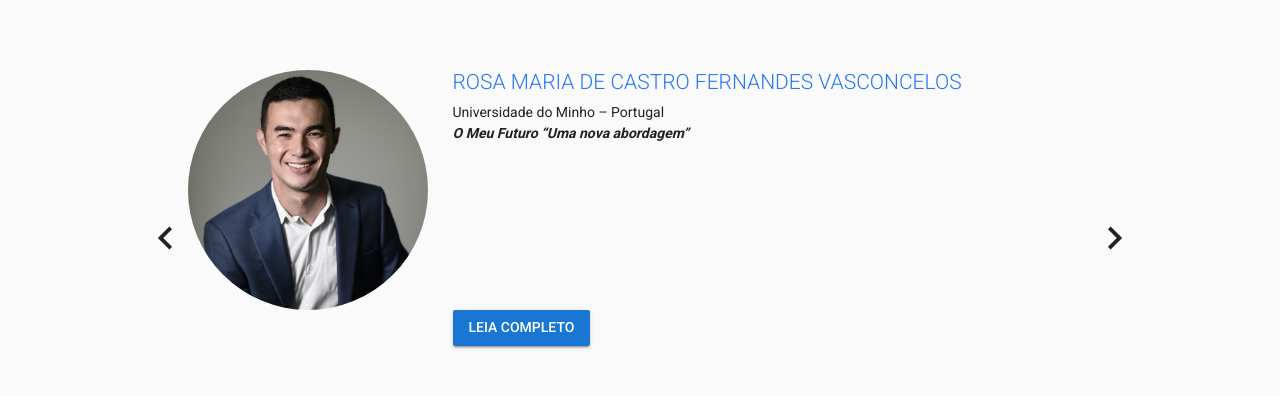
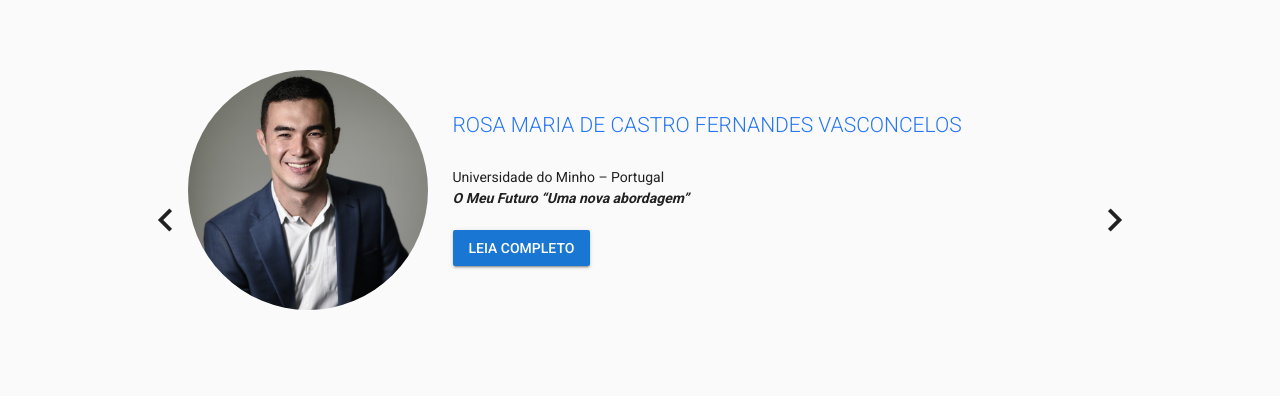
Before and after one commit to ronebrandao/jcecec-website, a Vue app: page / in a window 1280 px wide. Shown: the part 2650-3046 px from the top of the page. Built offline with nearby package versions, Linux system fonts and the light colour scheme; what vue-loading-overlay, vue-localstorage, vue-notification, vue-the-mask would draw is missing.

Commit message:
Speaker's style fixed

```diff
--- a/src/components/organization/Speaker.vue
+++ b/src/components/organization/Speaker.vue
@@ -13,6 +13,10 @@
     <div class="more">
       <v-btn color="primary" @click="showProfile(speaker.name)">Leia completo</v-btn>
     </div>
+
+    <div class="n1"></div>
+    <div class="n2"></div>
+
   </div>
 </template>
 
@@ -45,8 +49,8 @@ export default class Speaker extends Vue {
 .speaker {
   display: grid;
   grid-template-columns: auto 1fr;
-  grid-template-rows: repeat(6, auto);
-  grid-template-areas: "avatar name" "avatar institution" "avatar speaking" "avatar description" "null more";
+  grid-template-rows: repeat(5, auto);
+  grid-template-areas: "avatar n1" "avatar name" "avatar institution" "avatar speaking" "avatar more" "avatar n2";
 }
 .speaker > * {
   margin: 0;
@@ -63,6 +67,7 @@ export default class Speaker extends Vue {
   height: 240px;
   margin-right: 25px;
   border-radius: 50%;
+  background-image: url(https://png.pngtree.com/element_our/png/20181206/users-vector-icon-png_260862.jpg);
   background-size: cover;
 }
 .speaker .name {
@@ -72,12 +77,7 @@ export default class Speaker extends Vue {
   flex-direction: column;
   justify-content: flex-end;
 }
-.speaker .name h1,
-.speaker .name h2,
-.speaker .name h3,
-.speaker .name h4,
-.speaker .name h5,
-.speaker .name h6 {
+.speaker .name h1, .speaker .name h2, .speaker .name h3, .speaker .name h4, .speaker .name h5, .speaker .name h6 {
   font-weight: inherit;
   text-transform: uppercase;
 }
@@ -98,11 +98,14 @@ export default class Speaker extends Vue {
 .speaker .more {
   grid-area: more;
 }
+.speaker .n1, .speaker .n2 {
+  display: initial;
+}
 @media screen and (max-width: 768px) {
   .speaker {
     grid-template-columns: auto;
     grid-template-rows: repeat(6, auto);
-    grid-template-areas: "avatar" "name" "institution" "speaking" "description" "more";
+    grid-template-areas: "avatar" "name" "institution" "speaking" "description" "more" "n1" "n2";
     text-align: center;
   }
   .speaker .avatar > div {
```
